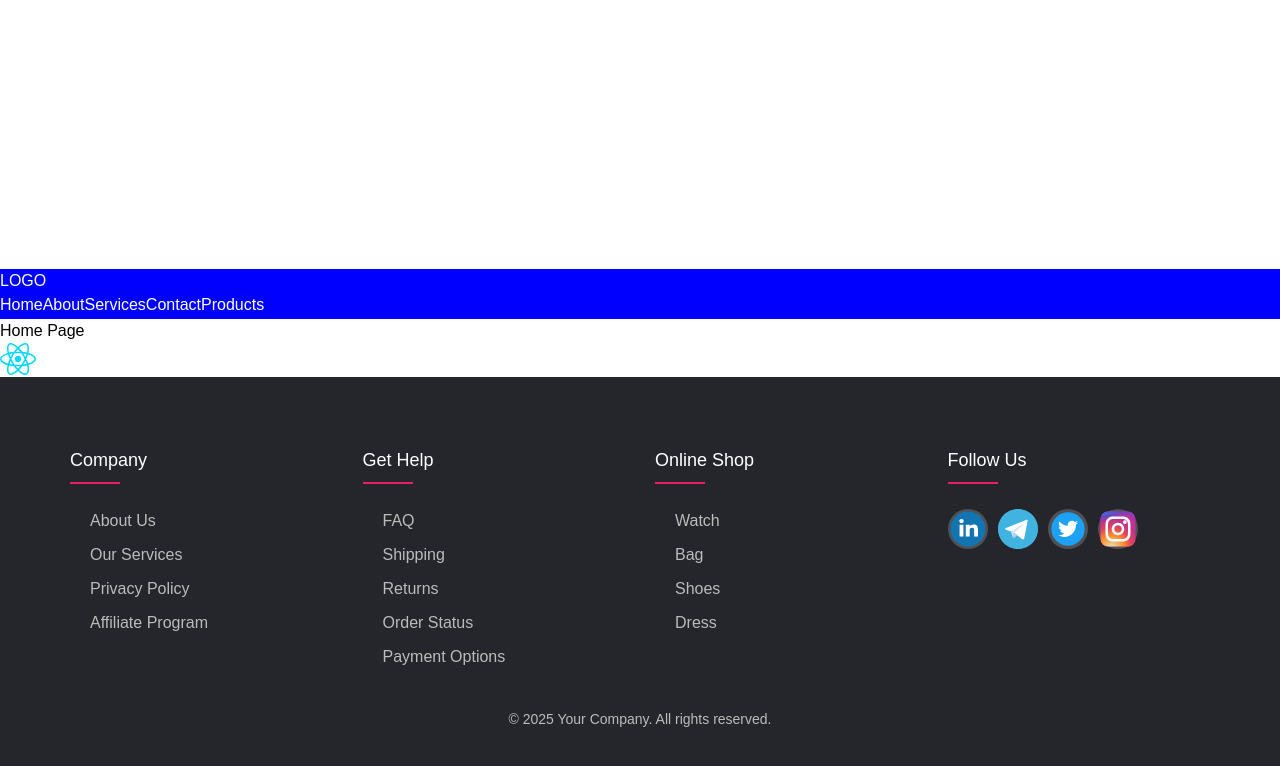
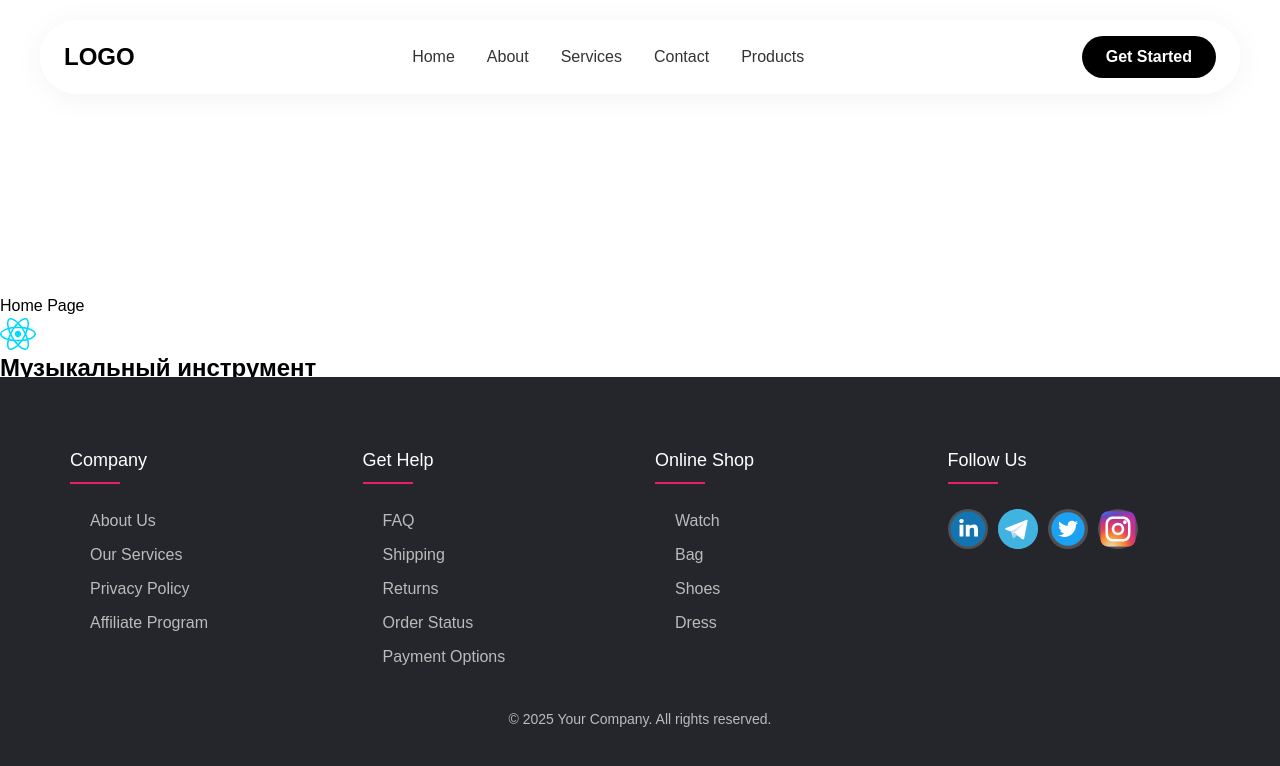
Before and after one commit to Dark-Vol/Store-Shoping, a React (Vite) app in the folder client/: page / in a window 1280 px wide. Shown: the top 766 px of the page. Built offline with nearby package versions, Linux system fonts and the light colour scheme.

Commit message:
Update Header component: add fixed positioning, responsive design and improve styling

```diff
--- a/client/src/components/Header/Header.module.scss
+++ b/client/src/components/Header/Header.module.scss
@@ -1,6 +1,158 @@
 .header {
+    position: fixed;
+    top: 0;
+    left: 0;
     width: 100%;
-    height: 50px;
-    background-color: blue;
+    z-index: 1000;
+    padding: 20px;
+    transition: all 0.3s ease;
+
+    &.scrolled {
+        background-color: rgba(0, 0, 0, 0.9);
+
+        .logo, .desktop_nav a, .cta_button {
+            color: white;
+        }
+
+        .cta_button {
+            background-color: white;
+            color: black;
+        }
+    }
+}
+
+.header_container {
+    display: flex;
+    justify-content: space-between;
+    align-items: center;
+    max-width: 1200px;
+    margin: 0 auto;
+    padding: 16px 24px;
+    border-radius: 50px;
+    background-color: rgba(255, 255, 255, 0.8);
+    backdrop-filter: blur(10px);
+    box-shadow: 0 4px 30px rgba(0, 0, 0, 0.05);
+}
+
+.logo {
+    font-weight: bold;
+    font-size: 24px;
+    color: #000;
+}
+
+.desktop_nav {
+    display: flex;
+    gap: 32px;
+
+    a {
+        text-decoration: none;
+        color: #333;
+        font-weight: 500;
+        font-size: 16px;
+        transition: color 0.3s ease;
+    }
+}
+
+.button_container {
+    display: flex;
+    align-items: center;
+    gap: 15px;
+}
+
+.cta_button {
+    background-color: #000;
     color: white;
+    border: none;
+    padding: 12px 24px;
+    border-radius: 30px;
+    font-weight: 600;
+    cursor: pointer;
+    transition: all 0.3s ease;
+
+    &:hover {
+        background-color: #333;
+        transform: translateY(-2px);
+    }
 }
+
+.hamburger {
+    display: none;
+    background: none;
+    border: none;
+    cursor: pointer;
+    padding: 10px;
+
+    span {
+        display: block;
+        width: 25px;
+        height: 3px;
+        margin: 5px 0;
+        background-color: #000;
+        transition: all 0.3s ease;
+    }
+
+    &.open {
+        span:nth-child(1) {
+            transform: rotate(45deg) translate(5px, 6px);
+        }
+        span:nth-child(2) {
+            opacity: 0;
+        }
+        span:nth-child(3) {
+            transform: rotate(-45deg) translate(5px, -6px);
+        }
+    }
+}
+
+.mobile_menu {
+    position: fixed;
+    top: 0;
+    right: -100%;
+    width: 100%;
+    height: 100vh;
+    background-color: rgba(0, 0, 0, 0.95);
+    display: flex;
+    flex-direction: column;
+    justify-content: center;
+    align-items: center;
+    gap: 30px;
+    transition: right 0.3s ease;
+    z-index: 999;
+
+    &.open {
+        right: 0;
+    }
+
+    Link {
+        text-decoration: none;
+        color: white;
+        font-size: 24px;
+        font-weight: 500;
+    }
+}
+
+.mobile_cta_button {
+    background-color: white;
+    color: black;
+    border: none;
+    padding: 15px 30px;
+    border-radius: 30px;
+    font-weight: 600;
+    font-size: 18px;
+    margin-top: 20px;
+    cursor: pointer;
+}
+
+@media (max-width: 768px) {
+    .desktop_nav {
+        display: none;
+    }
+
+    .hamburger {
+        display: block;
+    }
+
+    .cta_button {
+        display: none;
+    }
+}
```
